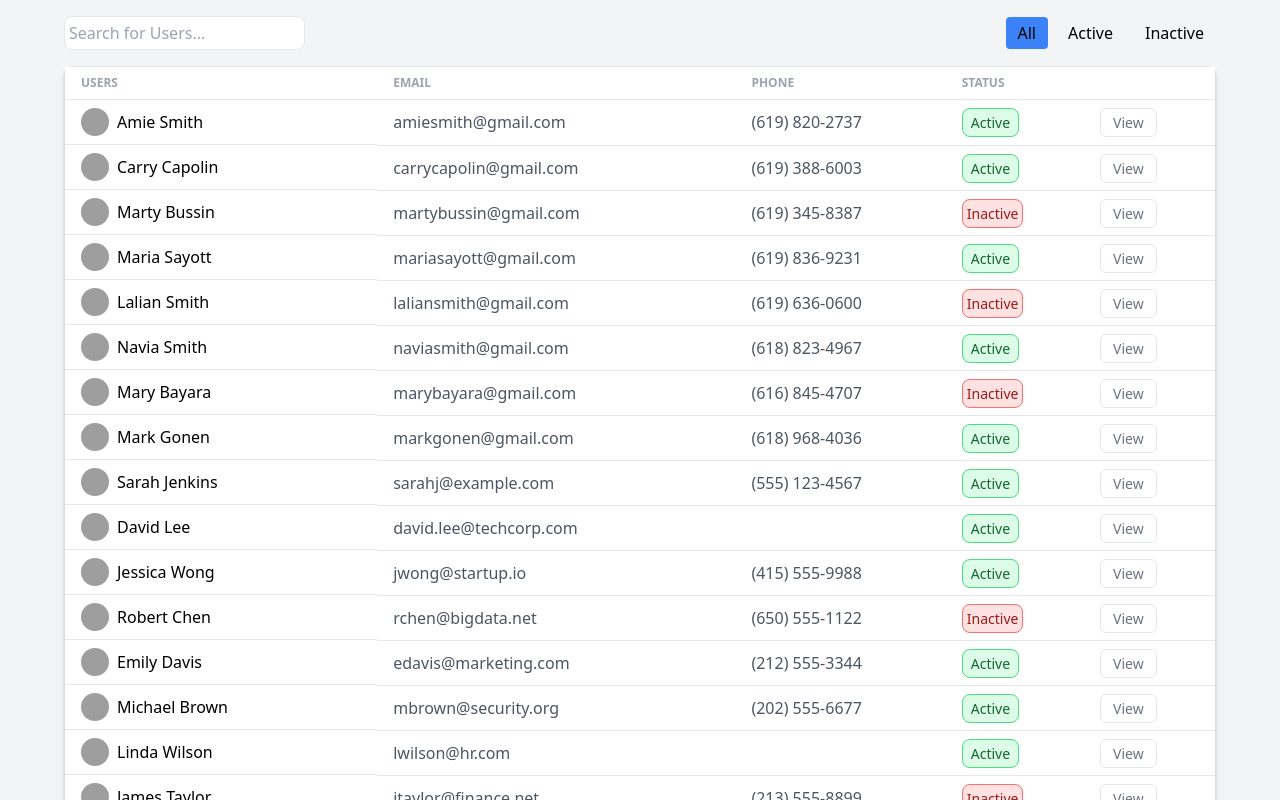
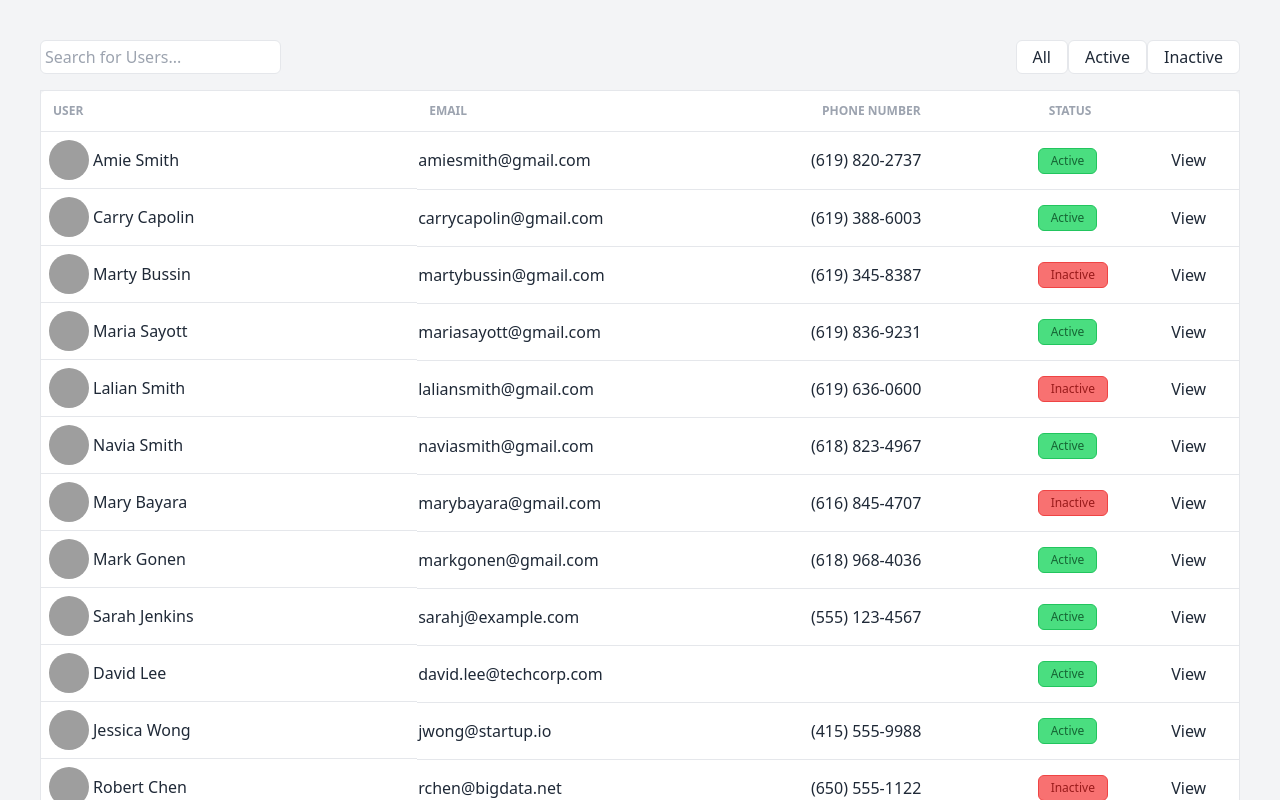
Before and after one commit to ImrenR/casestudy, a Next.js app: page / in a window 1280 px wide. Shown: the top 800 px of the page. Built offline with nearby package versions, Linux system fonts and the light colour scheme; grey boxes are pictures that could not be loaded.

Commit message:
tailwind

```diff
--- a/src/app/globals.css
+++ b/src/app/globals.css
@@ -1,3 +1,21 @@
 @tailwind base;
 @tailwind components;
 @tailwind utilities;
+
+
+@layer base {
+  body {
+    @apply bg-gray-100 text-gray-800 font-sans m-10
+  }
+  button {
+    @apply  border py-1 px-4 bg-white rounded-md
+  }
+  th {
+    @apply text-xs text-gray-400 border-b p-3 text-left
+  }
+  td{
+    @apply border-b
+  }
+
+
+}
--- a/src/app/page.js
+++ b/src/app/page.js
@@ -1,52 +1,36 @@
-'use client'
+"use client";
+
 import Header from "@/components/Header";
 import UserList from "@/components/UserList";
-import data from "@/data/sample_data.json"
+import data from "../data/sample_data.json";
 import { useState } from "react";
 
+export default function Home() {
+  const [search, setSearch] = useState("");
+  const [status, setStatus] = useState("all");
 
-
-export default function Page() {
-
-const [search, setSearch] = useState("")
-const [statusOption, setStatusOption] = useState('All');
-
-
-const filteredData = data.filter(a => {
- if(statusOption === 'active') return a.active ===true;
- if(statusOption === 'inactive') return a.active ===false;
- return true; // all
-})
-
-.filter(user=>{
-  const fullName =`${user.first_name ||' '}${user.last_name || ''}`.toLowerCase()
-   const email= user.email.toLowerCase();
-const searchText= search.toLowerCase()
-return(
-  fullName.includes(searchText)
- || email.includes(searchText)
-)
-
-})
+  const filteredData = data
+    .filter(item => {
+      if (status === "active") return item.active ;
+      if (status === "inactive") return !item.active ;
+      return true; // for all
+    })
+    .filter(a => {
+      const name = `${a.first_name}${a.last_name}`.toLowerCase();
+      const email = a.email.toLowerCase();
+      const searchText = search.toLowerCase();
+      return name.includes(searchText) || email.includes(searchText);
+    });
 
   return (
-
-    <div className="w-full flex flex-col items-center p-4 gap-4">
-     <div className="w-full max-w-6xl ">
-
+    <div>
       <Header
-      search={search}
-      setSearch={setSearch}
-      statusOption={statusOption}
-      setStatusOption={setStatusOption}
+        search={search}
+        setSearch={setSearch}
+        status={status}
+        setStatus={setStatus}
       />
-      </div>
-    <div className="w-full max-w-6xl bg-white border rounded-lg shadow-md">
-
-
-      <UserList data={filteredData}/>
-      {/* I have passed the data directly into the userList */}
-    </div>
+      <UserList data={filteredData} />
     </div>
   );
 }
--- a/src/components/Header.js
+++ b/src/components/Header.js
@@ -1,46 +1,52 @@
-import React from 'react'
+import React from "react";
 
-const Header = ({search,setSearch,statusOption,setStatusOption}) => {
-
-
-
-  const handleSubmit=(e)=> {
-    e.preventDefault()
-    setSearch("")
-  }
-
+const Header = ({ search, setSearch, status, setStatus }) => {
+  const handleSubmit = (e) => {
+    e.preventDefault();
+    setSearch("");
+  };
 
   return (
-    <form onSubmit={handleSubmit}   className="hidden md:flex items-center justify-between ">
-      <input type="text"
-      className='border p-1 rounded-lg'
-      value={search}
-      placeholder='Search for Users...'
-      onChange={(e)=>setSearch(e.target.value)}
+    <form
+      onSubmit={handleSubmit}
+      className="w-full text-center mt-8 md:flex hidden justify-between items-center"
+    >
+      <input
+        className="rounded-md border p-1"
+        placeholder="Search for Users..."
+        type="text"
+        value={search}
+        onChange={(e) => setSearch(e.target.value)}
       />
 
-      <div className='flex gap-2'>
+      <div>
         <button
-        className={`px-3 py-1 rounded ${statusOption === "All" ? "bg-blue-500" : "bg-red-500"}`}
-        onClick={()=>setStatusOption('All')}
-        >All</button>
+          onClick={() => setStatus("all")}
+          className={` ${
+  status === "active" && "bg-blue-400"
+}`}
+        >
+          All
+        </button>
         <button
-        className={`px-3 py-1 rounded
-          ${statusOption === "active" && "bg-green-500"}`}
-         onClick={()=>setStatusOption('active')}
-        >Active</button>
+          onClick={() => setStatus("active")}
+          className={` ${
+  status === "active" && "bg-green-400"
+}`}
+        >
+          Active
+        </button>
         <button
-        className={`px-3 py-1 rounded
-          ${statusOption === "inactive" && "bg-red-500"}`}
-         onClick={()=>setStatusOption('inactive')}
-        >Inactive</button>
+          onClick={() => setStatus("inactive")}
+         className={` ${
+  status === "active" && "bg-red-400"
+}`}
+        >
+          Inactive
+        </button>
       </div>
     </form>
+  );
+};
 
-
-
-
-  )
-}
-
-export default Header
+export default Header;
--- a/src/components/UserList.js
+++ b/src/components/UserList.js
@@ -1,98 +1,57 @@
-import Link from "next/link";
-import React from "react";
+import Link from 'next/link'
+import React from 'react'
 
-const UserList = ({ data }) => {
+const UserList = ({data}) => {
   return (
     <div >
-        {/* Desktop Table */}
-      <table className="hidden md:table w-full min-w-full bg-white border-collapse shadow-md">
-        <thead>
-          <tr className="text-xs text-gray-400 font-thin">
-            <th className="py-2 px-4 border-b text-left">USERS</th>
-            <th className="py-2 px-4 border-b text-left">EMAIL</th>
-            <th className="py-2 px-4 border-b text-left">PHONE</th>
-            <th className="py-2 px-4 border-b text-left">STATUS</th>
-            <th className="py-2 px-4 border-b text-left"></th>
+
+    <table className='mt-4 w-full border bg-white rounded-lg'>
+      <thead className="hidden md:table-header-group" >
+        <tr>
+       <th>USER</th>
+       <th>EMAIL</th>
+       <th>PHONE NUMBER</th>
+       <th>STATUS</th>
+       <th></th>
         </tr>
       </thead>
-
       <tbody>
-          {data.map((users) => (
-            <tr key={users.id}>
-              <td className="py-2 px-4 border-b flex items-center gap-2">
-                <img src={users.avatar} alt={users.first_name}
-                className=" w-7 rounded-full"
-
-                />
-
-               <span className="text-black-200"
-               > {users.first_name+ " "+ users.last_name}</span>
+       {data.map((item)=> (
+  <tr key={item.id}>
+          <td className='flex flex-row items-center space-x-1 p-2'>
+            <img
+            className='w-10 h-10 rounded-full '
+            src={item.avatar} alt={item.first_name} />
+            <p>{item.first_name + " "+item.last_name}</p>
 
             </td>
-              <td className="py-2 px-4 border-b text-gray-600">{users.email}</td>
-              <td className="py-2 px-4 border-b text-gray-600">{users.phone_number}</td>
-              <td className="py-2 px-4 border-b">
-                <span className={` py-1 text-sm font-medium rounded-lg border
-                  ${users.active
-                    ? "bg-green-100 text-green-800 border-green-400 px-2"
-                    :"bg-red-100 text-red-800 border-red-400 px-1"
-                  }`}>
-                  {users.active ? "Active" : "Inactive"}
-                </span>
+          <td className="hidden md:table-cell">{item.email}</td>
+          <td className="hidden md:table-cell">{item.phone_number}</td>
+          <td>
+            {/* Desktop  */}
+          <span
+           className={`hidden md:inline-block  rounded-md font-medium text-xs py-1 px-3 border ${item.active ? "border-green-500 text-green-800 bg-green-400" : "border-red-500 text-red-800  bg-red-400"}`}
+          >{item.active ? "Active" : "Inactive"}</span>
+          {/* Mobile */}
+            <span
+           className={`inline-block md:hidden w-3 h-3 border rounded-full
+            ${item.active
+              ? "bg-green-500 border-green-500"
+              : "bg-red-500 border-red-500"}`}
+          ></span>
           </td>
-              <td className="py-2 px-4 border-b">
-                <Link
-                className="border text-sm px-3 my-2 py-1 text-gray-500 rounded-md "
-                href={`/user/${users.id}`}
-                // button has been replaced with Link to navigate details page
-                >View</Link>
+          <td>
+            <Link href={`/user/${item.id}`}>
+            View
+            </Link>
           </td>
         </tr>
        ))}
+
       </tbody>
     </table>
+    </div>
+  )
+}
 
-
-      {/* Mobile Cards */}
-       <table className="table:auto md:hidden w-full  bg-white border-collapse shadow-md">
-
-        <tbody>
-          {data.map((users) => (
-            <tr key={users.id}>
-              <td className="py-2 px-4 border-b flex items-center gap-2">
-                <img src={users.avatar} alt={users.first_name}
-                className=" w-7 rounded-full"
-
-                />
-
-               <span className="text-black-200"
-               > {users.first_name+ " "+ users.last_name}</span>
-
-              </td>
-
-              <td className="py-2 px-4 border-b">
-                <span className={`inline-block w-4 h-4 rounded-full
-                  ${users.active
-                    ? "bg-green-600 "
-                    :"bg-red-600 "
-                  }`}>
-
-                </span>
-              </td>
-              <td className="py-2 px-4 border-b">
-                <Link
-                className="border text-sm px-3 my-2 py-1 text-gray-500 rounded-md "
-                href={`/user/${users.id}`}
-                // button has been replaced with Link to navigate details page
-                >View</Link>
-              </td>
-            </tr>
-          ))}
-        </tbody>
-      </table>
-
-    </div>
-  );
-};
-
-export default UserList;
+export default UserList
```
Lines whose indentation alone changed are shown as unchanged.
